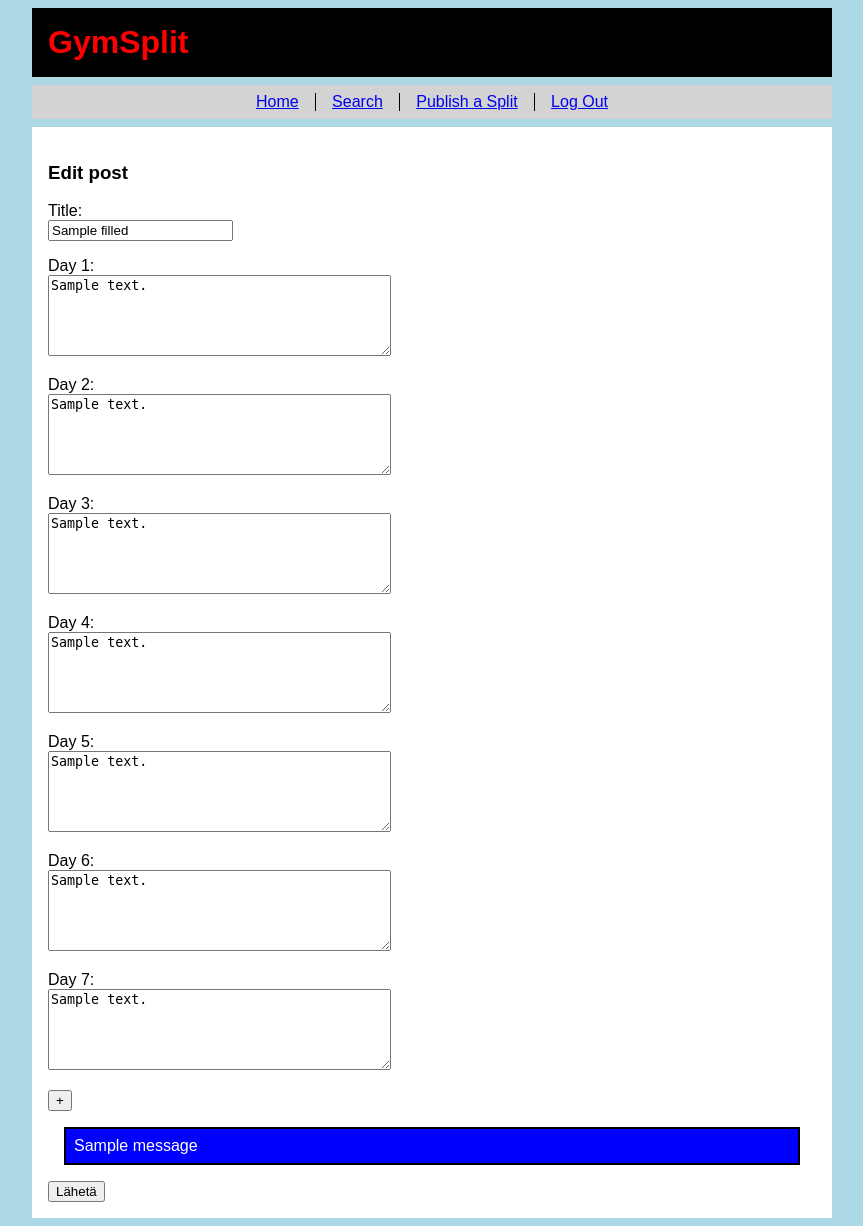
After one commit to 4smo/GymSplit, a Flask app: template templates/edit.html in a window 1280 px wide. The commit adds this page. Shown: the whole page, without its empty margins (208-1071 px from the left). Run offline with Flask 3, Linux system fonts and the light colour scheme; the visitor is signed in with stand-in values (Sample User, id 1); the template is opened without the code that fills it: most values are stand-ins (such as "Sample title", 1, 10 or a date in 2020); one stand-in notice (Sample message) is shown.

Commit message:
editing feature

```diff
--- a/app.py
+++ b/app.py
@@ -128,11 +128,42 @@ def delete_post(post_id):
     posts.remove_post(post["id"])
     return redirect("/")
 
-@app.route("/user_id")
-def get_user_id():
-    if "user_id" not in session:
-        return jsonify({"user_id": None})
-    return jsonify({"user_id": session["user_id"]})
+@app.route("/post/<int:post_id>/edit", methods=["GET", "POST"])
+def edit_post(post_id):
+
+    if request.method == "GET":
+        require_login()
+        post = posts.fetch_post(post_id)
+        if not post or post["user_id"] != session["user_id"]:
+            abort(403)
+        filled = {
+            "title": post["title"],
+            "content_day1": post["content_day1"],
+            "content_day2": post["content_day2"],
+            "content_day3": post["content_day3"],
+            "content_day4": post["content_day4"],
+            "content_day5": post["content_day5"],
+            "content_day6": post["content_day6"],
+            "content_day7": post["content_day7"]
+        }
+        return render_template("edit.html", filled=filled, post_id=post_id)
+
+    if request.method == "POST":
+        require_login()
+        check_csrf()
+
+        post = posts.fetch_post(post_id)
+        if not post or post["user_id"] != session["user_id"]:
+            abort(403)
+
+        title = request.form["title"]
+        content_days = [request.form.get(f'content_day{i}', '') for i in range(1, 8)]
+        if not title or len(title) > 100:
+            abort(403)
+        user_id = session["user_id"]
+        posts.update_post(title, content_days, user_id, post_id)
+        return redirect(f"/post/{post_id}")
+
 
 @app.route("/post/<int:post_id>")
 def show_post(post_id):
--- /dev/null
+++ b/templates/edit.html
@@ -0,0 +1,51 @@
+{% extends "layout.html" %}
+
+{% block title %}Keskustelu{% endblock %}
+
+{% block content %}
+
+{% if session.user_id %}
+<h3>Edit post</h3>
+
+<form action="/post/{{ post_id }}/edit" method="post" enctype="multipart/form-data">
+    <p>
+      <label for="title">Title</label>:<br />
+      <input type="text" id="title" name="title"  value="{{ filled.title }}" maxlength="100" required />
+    </p>
+    <div id="content-boxes">
+      {% for i in range(1, 8) %}
+      <p>
+        <label for="content_day{{ i }}">Day {{ i }}</label>:<br />
+        <textarea id="content_day{{ i }}" name="content_day{{ i }}" rows="5" cols="40" maxlength="50">{{ filled['content_day' + i|string] }}</textarea>
+      </p>
+      {% endfor %}
+    </div>
+    <button type="button" id="add-content-box">+</button>
+
+    {% for message in get_flashed_messages() %}
+    <p class="info">
+      {{ message }}
+    </p>
+    {% endfor %}
+
+    <input type="hidden" name="csrf_token" value="{{ session.csrf_token }}" />
+    <input type="submit" value="Lähetä" />
+  </form>
+
+  <script>
+    document.getElementById('add-content-box').addEventListener('click', function() {
+      var contentBoxes = document.getElementById('content-boxes');
+      var numBoxes = contentBoxes.getElementsByTagName('textarea').length;
+
+      if (numBoxes < 7) {
+        var newBox = document.createElement('p');
+        newBox.innerHTML = '<label for="content_day' + (numBoxes + 1) + '">Day ' + (numBoxes + 1) + '</label>:<br />' +
+                           '<textarea id="content_day' + (numBoxes + 1) + '" name="content_day' + (numBoxes + 1) + '" rows="5" cols="40" maxlength="5000"></textarea>';
+        contentBoxes.appendChild(newBox);
+      }
+    });
+  </script>
+{% endif %}
+
+
+{% endblock %}
```
Also changed, not shown: posts.py (+8 -2 lines), templates/post.html (+11 -5 lines).
